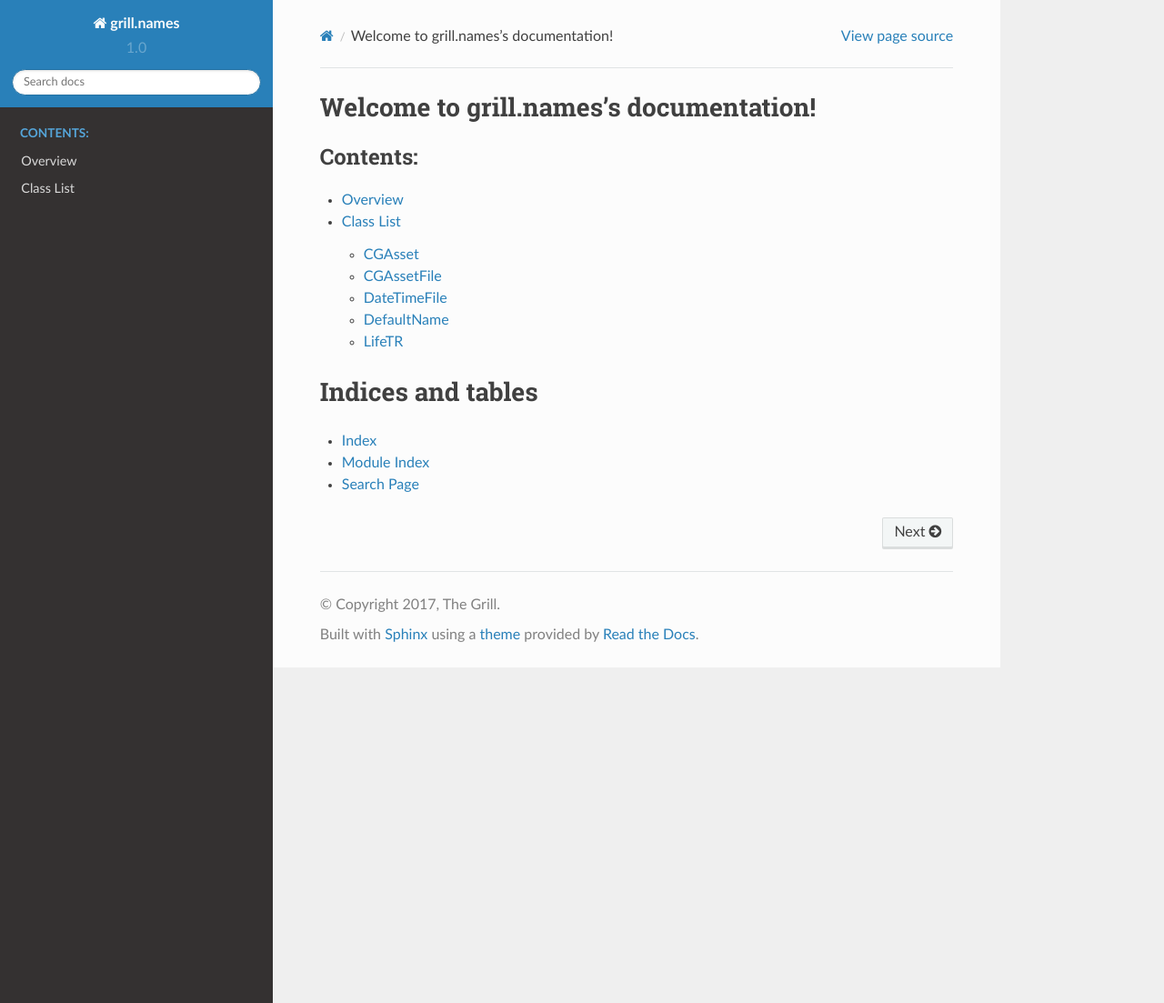
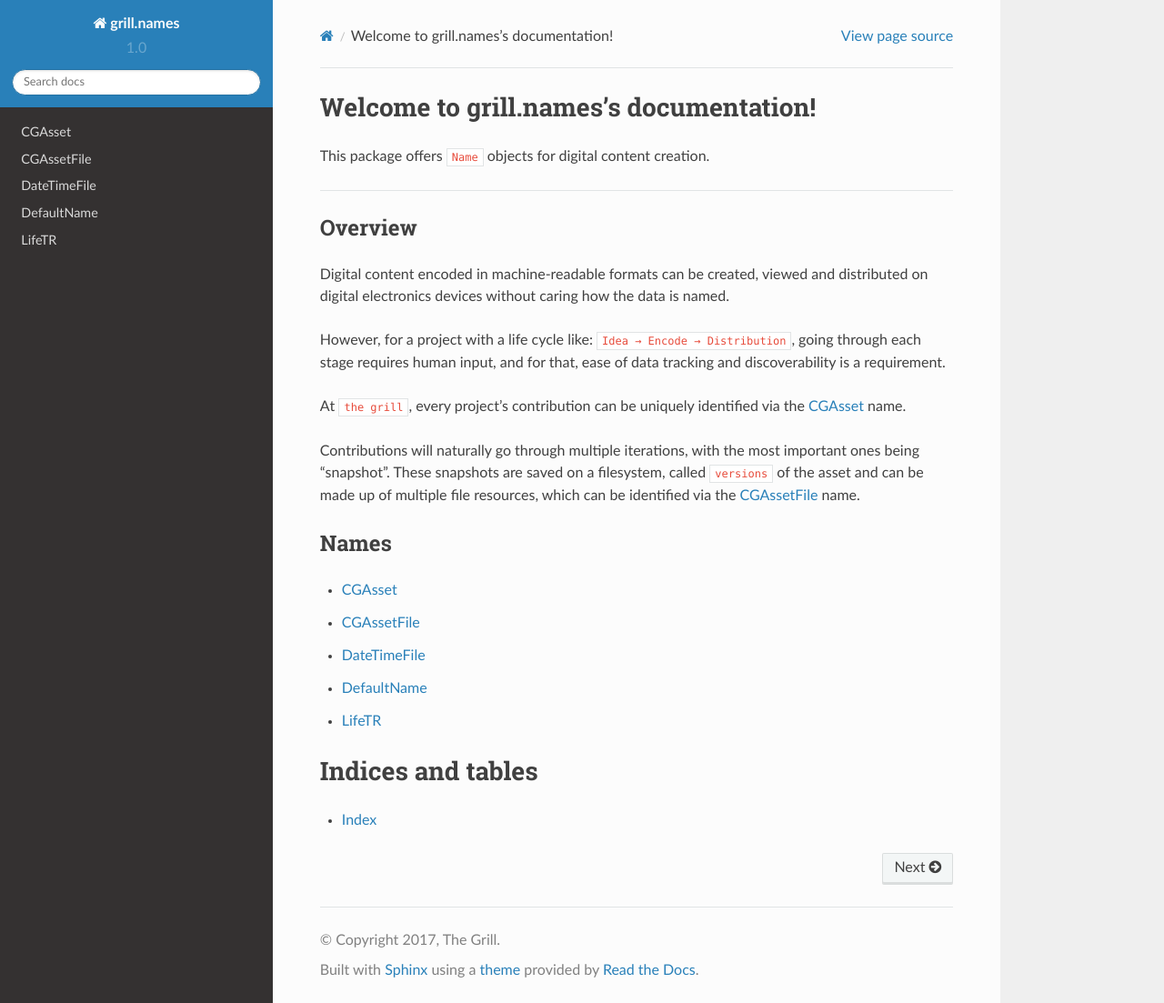
Before and after one commit to thegrill/grill-names, a Sphinx documentation site: the page built from docs/source/index.rst, in a window 1280 px wide and 1103 px high. Shown: the whole window at 91% size. Built offline with Sphinx 7.4.7 and the Read the Docs theme 2.0.0, drawn with Linux system fonts in a browser that asks for light colours.

Commit message:
Overview wording and docs cleanup (#19)

```diff
--- a/docs/source/index.rst
+++ b/docs/source/index.rst
@@ -6,16 +6,34 @@
 Welcome to grill.names's documentation!
 =======================================
 
+This package offers ``Name`` objects for digital content creation.
+
+----
+
+Overview
+--------
+
+Digital content encoded in machine-readable formats can be created, viewed and distributed on digital electronics devices without caring how the data is named.
+
+However, for a project with a life cycle like: ``Idea → Encode → Distribution``, going through each stage requires human input, and for that, ease of data tracking and discoverability is a requirement.
+
+At ``the grill``, every project's contribution can be uniquely identified via the :ref:`CGAsset` name.
+
+Contributions will naturally go through multiple iterations, with the most important ones being "snapshot". These snapshots are saved on a filesystem, called ``versions`` of the asset and can be made up of multiple file resources, which can be identified via the :ref:`CGAssetFile` name.
+
+Names
+-----
+
 .. toctree::
-   :maxdepth: 2
-   :caption: Contents:
+    :maxdepth: 4
 
-   Overview
-   Class List
+    CGAsset
+    CGAssetFile
+    DateTimeFile
+    DefaultName
+    LifeTR
 
 Indices and tables
 ==================
 
 * :ref:`genindex`
-* :ref:`modindex`
-* :ref:`search`
```
Also changed, not shown: docs/source/Class List.rst (deleted, +0 -11 lines), docs/source/Overview.rst (deleted, +0 -20 lines).
